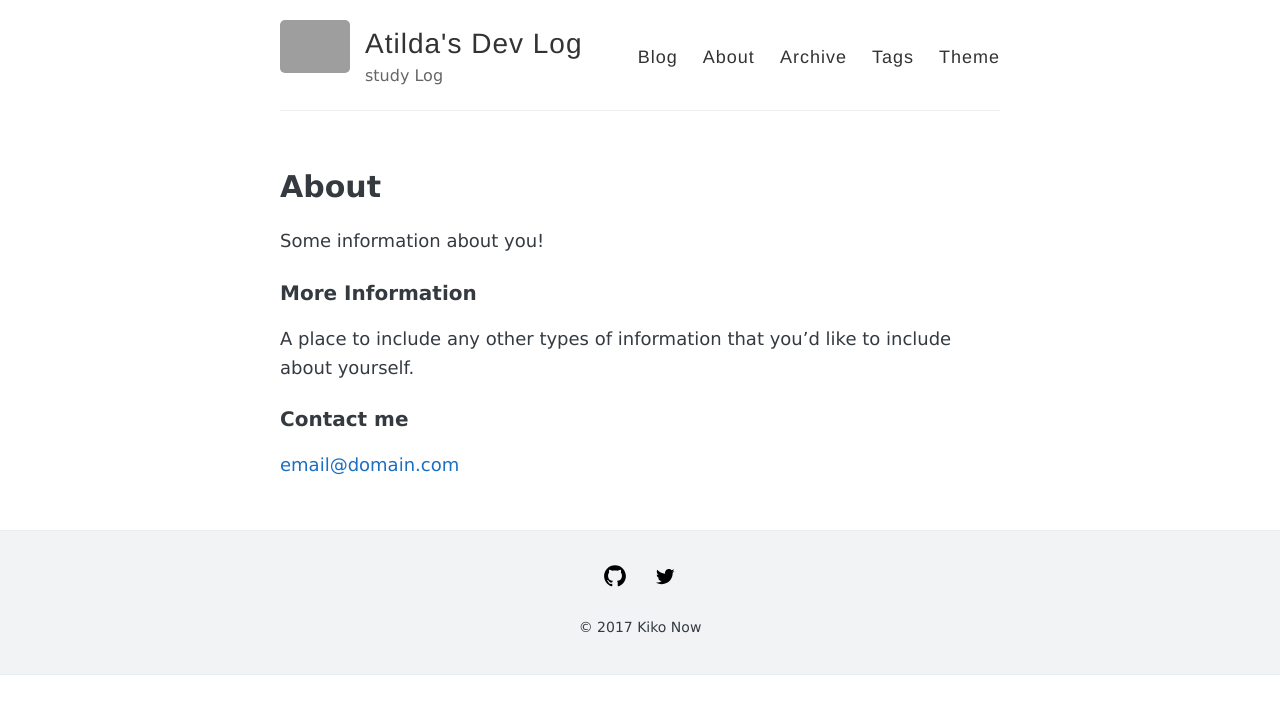
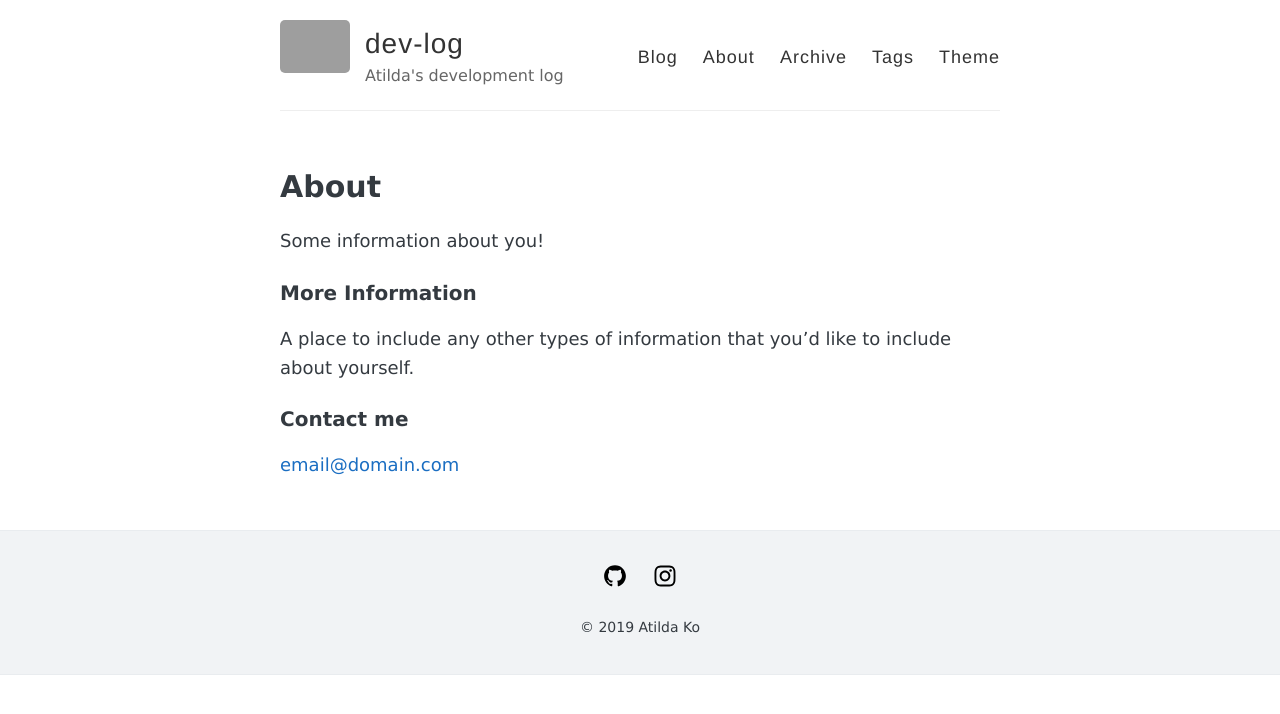
Before and after one commit to stellarway/stellarway.github.io, a Jekyll site: the page built from about.md, in a window 1280 px wide. Shown: the top 714 px of the page. Built offline with Jekyll 4.4.1, drawn with Linux system fonts in a browser that asks for light colours; grey boxes are pictures that could not be loaded.

Commit message:
Update _config.yml

```diff
--- a/_config.yml
+++ b/_config.yml
@@ -3,10 +3,10 @@
 #
 
 # Name of your site (displayed in the header)
-name: Atilda's Dev Log
+name: dev-log
 
 # Short bio or description (displayed in the header)
-description: study Log
+description: Atilda's development log
 
 #
 # Flags below are optional
@@ -41,19 +41,19 @@ footer-links:
   email:
   facebook:
   flickr:
-  github: AWEEKJ/kiko-now
+  github: stellarway/PersonalProject
   googleplus: # anything in your profile username that comes after plus.google.com/
-  instagram:
+  instagram: atilda_ko
   linkedin:
   pinterest:
   rss: # just type anything here for a working RSS icon
   stackoverflow: # your stackoverflow profile, e.g. "users/50476/bart-kiers"
   tumblr: # https://<username>.tumblr.com
-  twitter: jekyllrb
+  twitter:
   youtube: # channel/<your_long_string> or user/<user-name>
 
 # Text under the icons in footer
-footer-text: © 2017 Kiko Now
+footer-text: © 2019 Atilda Ko
 
 # Enter your Disqus shortname (not your username) to enable commenting on posts
 # You can find your shortname on the Settings page of your Disqus account
```
